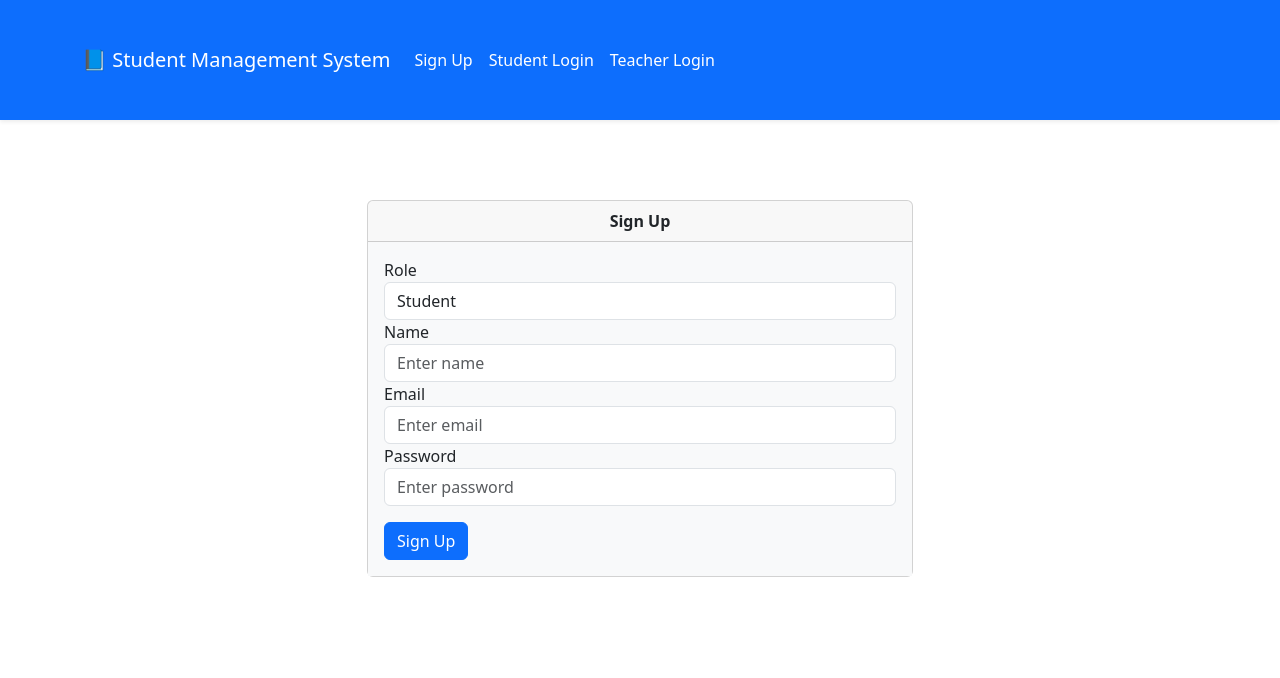
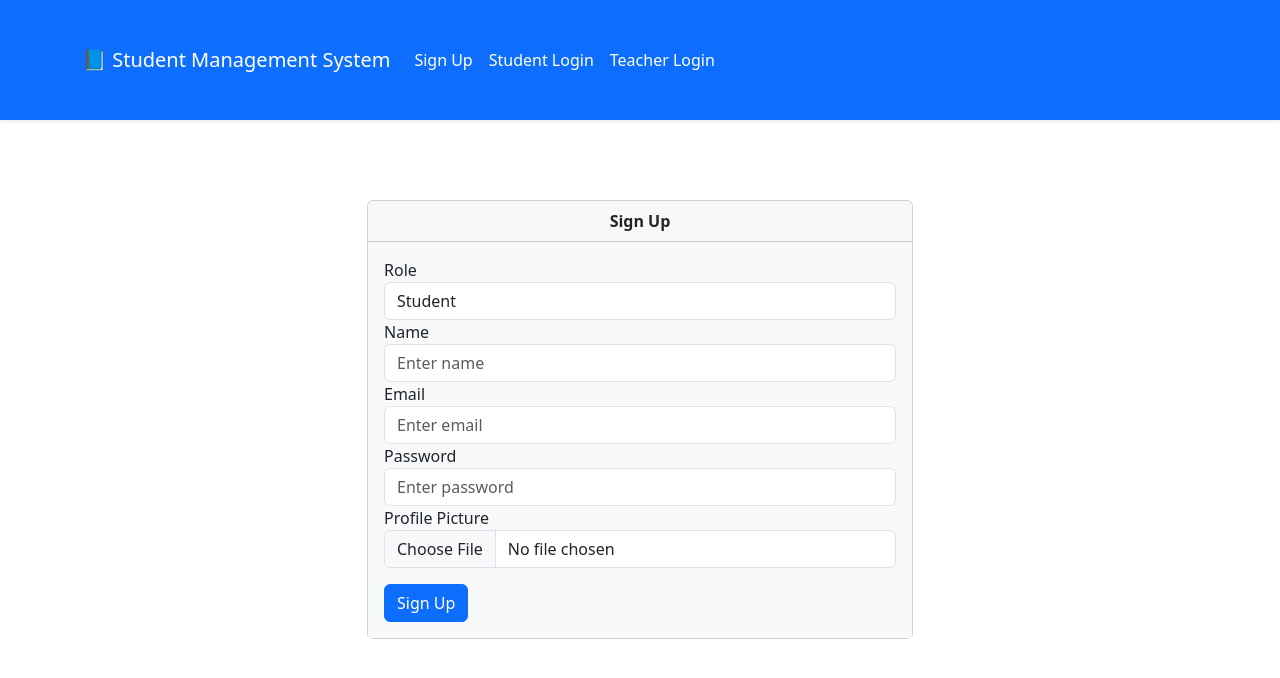
Before and after one commit to Naduladisanayaka494/Student-Management-frontend, a React (Create React App) app: page /sign-up in a window 1280 px wide. Shown: the top 678 px of the page. Built offline with nearby package versions, Linux system fonts and the light colour scheme.

Commit message:
change sign up

```diff
--- a/src/components/SignUp.js
+++ b/src/components/SignUp.js
@@ -8,8 +8,13 @@ const SignUp = () => {
   const [name, setName] = useState("");
   const [email, setEmail] = useState("");
   const [password, setPassword] = useState("");
+  const [profilePicture, setProfilePicture] = useState(null); // State for profile picture
   const [message, setMessage] = useState("");
   const [redirect, setRedirect] = useState(null); // State to handle redirection
+
+  const handleFileChange = (e) => {
+    setProfilePicture(e.target.files[0]); // Set profile picture file
+  };
 
   const handleSubmit = async (e) => {
     e.preventDefault();
@@ -18,12 +23,23 @@ const SignUp = () => {
         ? "http://localhost:5000/api/students/register"
         : "http://localhost:5000/api/teachers/register";
 
+    const formData = new FormData();
+    formData.append("name", name);
+    formData.append("email", email);
+    formData.append("password", password);
+    formData.append("profilePicture", profilePicture); // Add profile picture to form data
+
     try {
-      await axios.post(apiUrl, { name, email, password });
+      await axios.post(apiUrl, formData, {
+        headers: {
+          "Content-Type": "multipart/form-data",
+        },
+      });
       setMessage(`Successfully registered as a ${role}!`);
       setName("");
       setEmail("");
       setPassword("");
+      setProfilePicture(null);
 
       // Set redirect path based on role
       setRedirect(role === "student" ? "/student-login" : "/teacher-login");
@@ -46,7 +62,7 @@ const SignUp = () => {
             <div className="card-header text-center">Sign Up</div>
             <div className="card-body">
               {message && <div className="alert alert-info">{message}</div>}
-              <form onSubmit={handleSubmit}>
+              <form onSubmit={handleSubmit} encType="multipart/form-data">
                 <div className="form-group">
                   <label>Role</label>
                   <select
@@ -91,6 +107,15 @@ const SignUp = () => {
                     required
                   />
                 </div>
+                <div className="form-group">
+                  <label>Profile Picture</label>
+                  <input
+                    type="file"
+                    className="form-control"
+                    onChange={handleFileChange}
+                    required
+                  />
+                </div>
                 <button
                   type="submit"
                   className="btn btn-primary btn-block mt-3"
```
